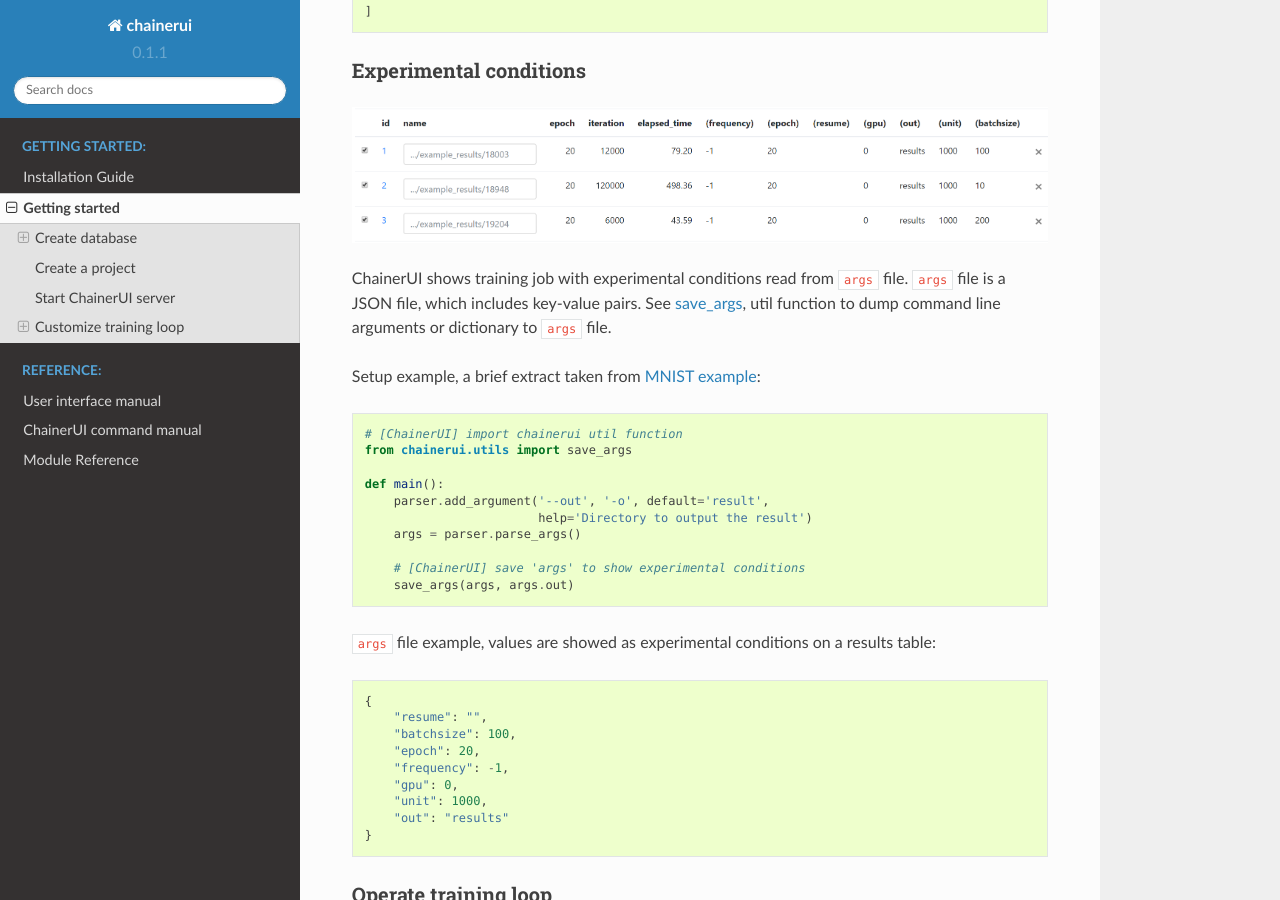
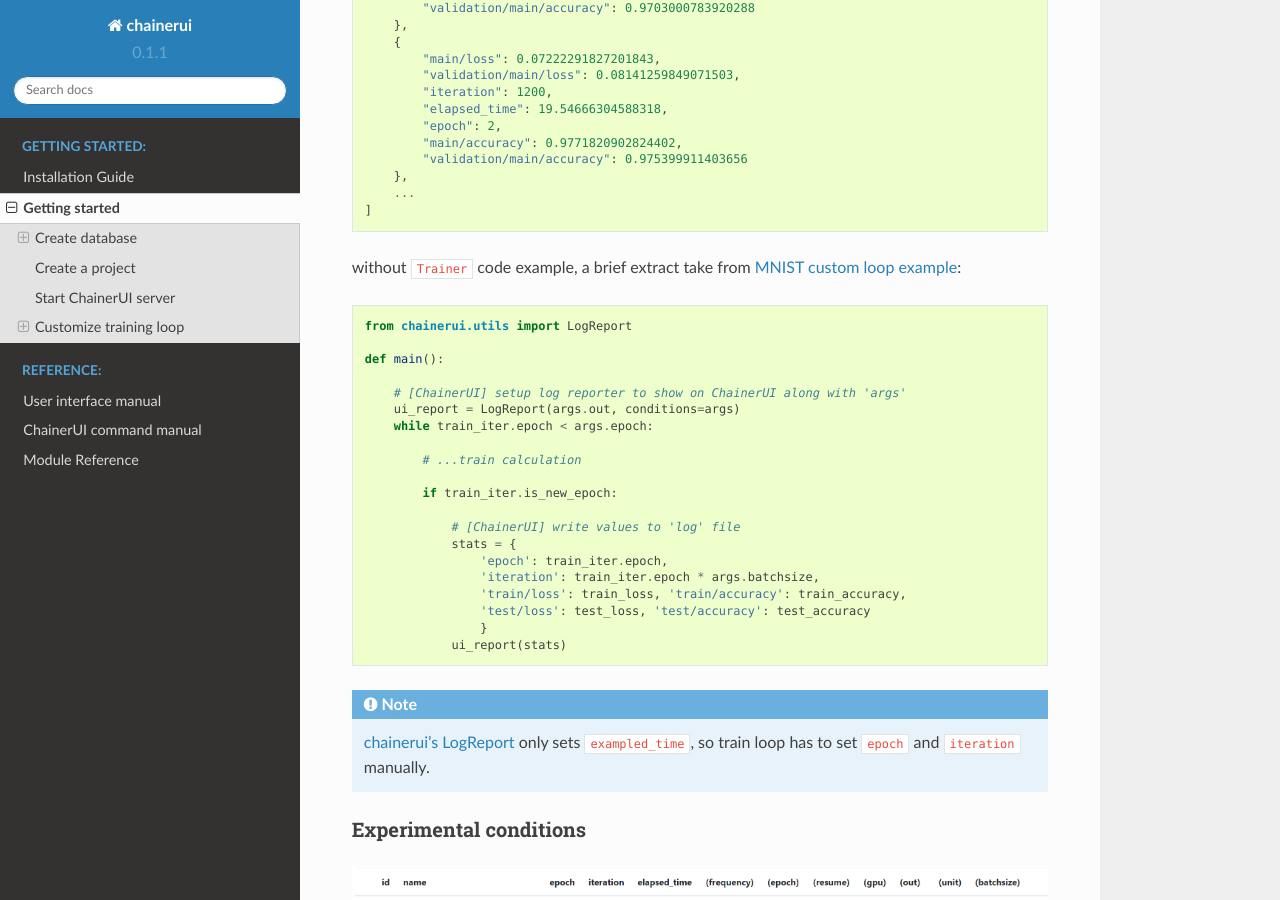
Before and after one commit to chainer/chainerui, a Sphinx documentation site: the page built from docs/source/getstart.rst, in a window 1280 px wide and 900 px high, scrolled down 3017 px. Built offline with Sphinx 7.4.7 and the Read the Docs theme 2.0.0, drawn with Linux system fonts in a browser that asks for light colours; some of the changed text lies outside the part shown.

Commit message:
add chainerui.extensions.LogReport

```diff
--- a/docs/source/getstart.rst
+++ b/docs/source/getstart.rst
@@ -71,14 +71,19 @@ ChainerUI basically supports `Trainer module <https://docs.chainer.org/en/stable
 
    `examples/train_mnist.py <https://github.com/chainer/chainerui/blob/master/examples/train_mnist.py>`__, based on `chainer/examples/mnist/train_mnist.py <https://github.com/chainer/chainer/blob/4de98cf90e747940f1dd7f7f4cdf1fcc0b4b4786/examples/mnist/train_mnist.py>`__, is a useful example to see how to set training loop with ChainerUI.
 
+.. note::
+
+   `examples/train_mnist_custom_loop.py <https://github.com/chainer/chainerui/blob/master/examples/train_mnist_custom_loop.py>`__ is a example, basaed on `chainer/examples/mnist/train_mnist_custom_loop <https://github.com/chainer/chainer/blob/e2fe6f8023e635f8c1fc9c89e85d075ebd50c529/examples/mnist/train_mnist_custom_loop.py>`__, which train loop does not use ``Trainer``. The example, however, cannot operate training loop from :ref:`detail page <ui_detail_page>`.
+
 Training log
 ~~~~~~~~~~~~
 
 .. image:: ../images/chart_with_y_sample.png
 
-ChainerUI plots training log values read from ``log`` files and shows ``log`` as a training job. ``log`` file is a JSON file created by `LogReport <https://docs.chainer.org/en/v3/reference/generated/chainer.training.extensions.LogReport.html>`__ extension, registered automatically created under the project path. If ``log`` files once registered are updated, the chart and results table are also updated continuously.
+ChainerUI plots training log values read from ``log`` files and shows ``log`` as a training job. ``log`` file is a JSON file created by `LogReport <https://docs.chainer.org/en/v3/reference/generated/chainer.training.extensions.LogReport.html>`__ extension or :ref:`chainerui's LogReport <module_log_report>`, registered automatically created under the project path. If ``log`` files once registered are updated, the chart and results table are also updated continuously.
 
 * ``epoch``, ``iteration`` or ``elapsed_time`` is used as X-axis, selected on ``xAxis`` pane. These parameters are set automatically by `LogReport <https://docs.chainer.org/en/v3/reference/generated/chainer.training.extensions.LogReport.html>`__
+    * if use :ref:`chainerui's LogReport <module_log_report>`, only ``elapsed_time`` is set.
 * The other key-value items are plotted.
 
 Setup example, a brief extract taken from `MNIST example <https://github.com/chainer/chainerui/blob/master/examples/train_mnist.py>`__:
@@ -123,6 +128,35 @@ created ``log`` file example::
       },
       ...
   ]
+
+without ``Trainer`` code example, a  brief extract take from `MNIST custom loop example <https://github.com/chainer/chainerui/blob/master/examples/train_mnist_custom_loop.py>`__:
+
+.. code-block:: python
+
+  from chainerui.utils import LogReport
+
+  def main():
+
+      # [ChainerUI] setup log reporter to show on ChainerUI along with 'args'
+      ui_report = LogReport(args.out, conditions=args)
+      while train_iter.epoch < args.epoch:
+
+          # ...train calculation
+
+          if train_iter.is_new_epoch:
+
+              # [ChainerUI] write values to 'log' file
+              stats = {
+                  'epoch': train_iter.epoch,
+                  'iteration': train_iter.epoch * args.batchsize,
+                  'train/loss': train_loss, 'train/accuracy': train_accuracy,
+                  'test/loss': test_loss, 'test/accuracy': test_accuracy
+                  }
+              ui_report(stats)
+
+.. note::
+
+   :ref:`chainerui's LogReport <module_log_report>` only sets ``exampled_time``, so train loop has to set ``epoch`` and ``iteration`` manually.
 
 Experimental conditions
 ~~~~~~~~~~~~~~~~~~~~~~~
@@ -187,3 +221,7 @@ Setup example, a brief extract taken from `MNIST example <https://github.com/cha
       trainer.extend(extensions.observe_lr())
       # [ChainerUI] enable to send commands from ChainerUI
       trainer.extend(CommandsExtension())
+
+.. note::
+
+   This operation to training loop is given by :ref:`CommandsExtension <module_command_extension>` which is on the premise of ``Trainer``. A training loop without ``Trainer`` cannot use this function.
--- a/docs/source/reference/cmd.rst
+++ b/docs/source/reference/cmd.rst
@@ -26,7 +26,7 @@ Create ChainerUI database. ChainerUI creates ``~/.chainerui/db/chainerui.db`` on
 
   $ chainerui db create
 
-Setup schema for ChainerUI. ``upgrade`` operation is always necessary when create database::
+Setup schema for ChainerUI. ``upgrade`` operation is always necessary when create new database or change the schema on version up::
 
   $ chainerui db upgrade
 
```
Also changed, not shown: docs/source/reference/module.rst (+6 -1 lines).
